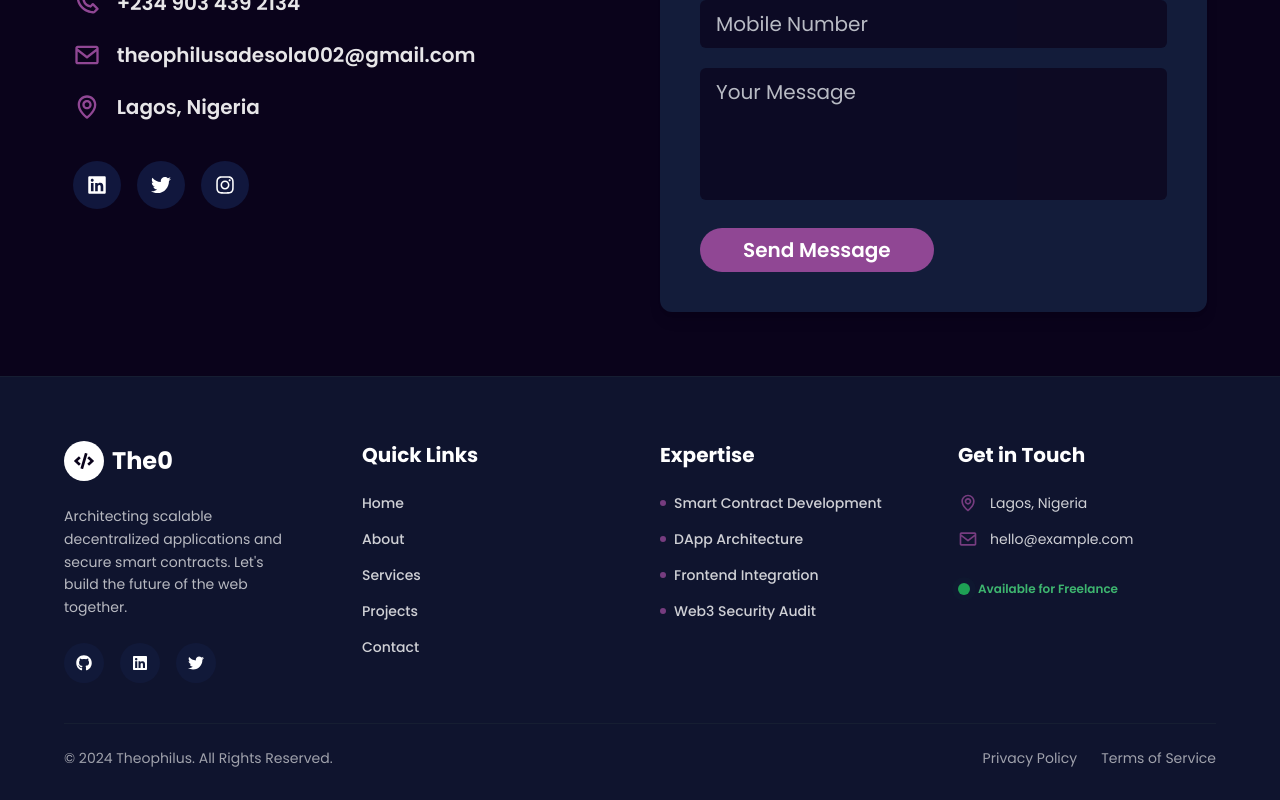
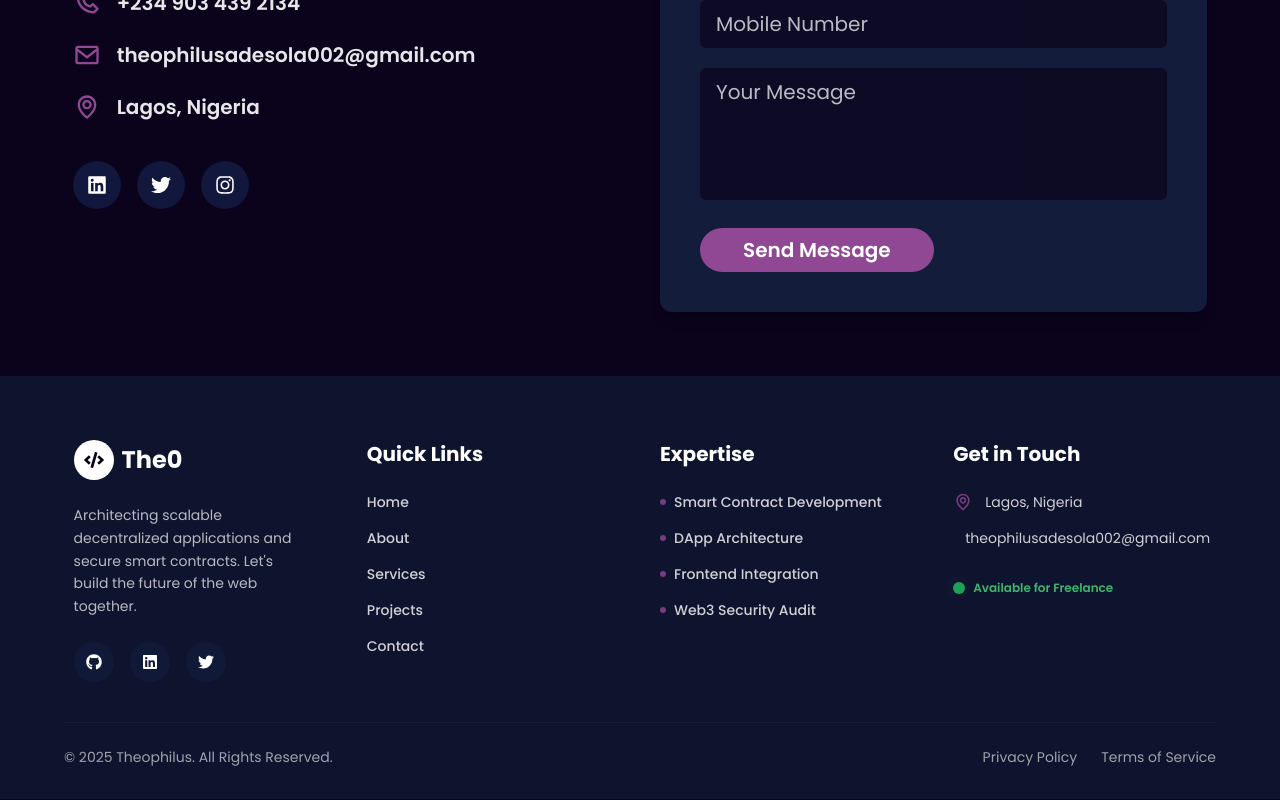
Before and after one commit to Robotron2/nextjs-portfolio, a Next.js app: page / in a window 1280 px wide. Shown: the part 4326-5126 px from the top of the page. Built offline with nearby package versions, Linux system fonts and the light colour scheme.

Commit message:
Footer links populated and dynamic copyright date

```diff
--- a/components/Home/Footer/Footer.tsx
+++ b/components/Home/Footer/Footer.tsx
@@ -1,12 +1,13 @@
 import React from "react"
 import Link from "next/link"
-import { FaCode, FaGithub, FaLinkedin, FaTwitter, FaInstagram } from "react-icons/fa"
+import { FaCode, FaGithub, FaLinkedin, FaTwitter } from "react-icons/fa"
 import { BiEnvelope, BiMap } from "react-icons/bi"
 
 const Footer = () => {
+	const date = new Date().getFullYear()
 	return (
-		<div className="pt-16 pb-8 bg-[#0f142e] border-t border-gray-800/50">
-			<div className="w-[90%] mx-auto grid grid-cols-1 md:grid-cols-2 lg:grid-cols-4 gap-10 pb-10 border-b border-gray-800/50">
+		<div className="pt-16 pb-8 bg-[#0f142e] ">
+			<div className="container w-[90%] mx-auto grid grid-cols-1 md:grid-cols-2 lg:grid-cols-4 gap-10 pb-10 border-b border-gray-800/50">
 				{/* Brand Section */}
 				<div className="space-y-6">
 					<div className="flex items-center space-x-2">
@@ -16,15 +17,14 @@ const Footer = () => {
 						<h1 className="text-2xl text-foreground font-bold">The0</h1>
 					</div>
 					<p className="text-foreground opacity-70 leading-relaxed text-sm w-[90%]">
-						Architecting scalable decentralized applications and secure smart contracts. Let's build the
-						future of the web together.
+						Architecting scalable decentralized applications and secure smart contracts. Let&apos;s build
+						the future of the web together.
 					</p>
-					{/* Socials - Matching Contact Component Style */}
 					<div className="flex items-center space-x-4">
 						{[
 							{ icon: FaGithub, href: "https://github.com/robotron2" },
-							{ icon: FaLinkedin, href: "#" },
-							{ icon: FaTwitter, href: "#" },
+							{ icon: FaLinkedin, href: "https://www.linkedin.com/in/the0ph1lus" },
+							{ icon: FaTwitter, href: "https://x.com/The0_ph1lus" },
 						].map(({ icon: Icon, href }, index) => (
 							<Link
 								key={index}
@@ -102,7 +102,7 @@ const Footer = () => {
 						</div>
 						<div className="flex items-center space-x-3">
 							<BiEnvelope className="w-5 h-5 text-accent" />
-							<span>hello@example.com</span>
+							<span>theophilusadesola002@gmail.com</span>
 						</div>
 						{/* Status Indicator */}
 						<div className="pt-4 flex items-center gap-2">
@@ -118,7 +118,7 @@ const Footer = () => {
 
 			{/* Bottom Bar */}
 			<div className="w-[90%] mx-auto mt-6 flex flex-col md:flex-row items-center justify-between text-foreground opacity-60 text-sm">
-				<p>© 2024 Theophilus. All Rights Reserved.</p>
+				<p>© {date} Theophilus. All Rights Reserved.</p>
 				<div className="flex items-center space-x-6 mt-4 md:mt-0">
 					<p className="cursor-pointer hover:text-accent transition-colors">Privacy Policy</p>
 					<p className="cursor-pointer hover:text-accent transition-colors">Terms of Service</p>
```
